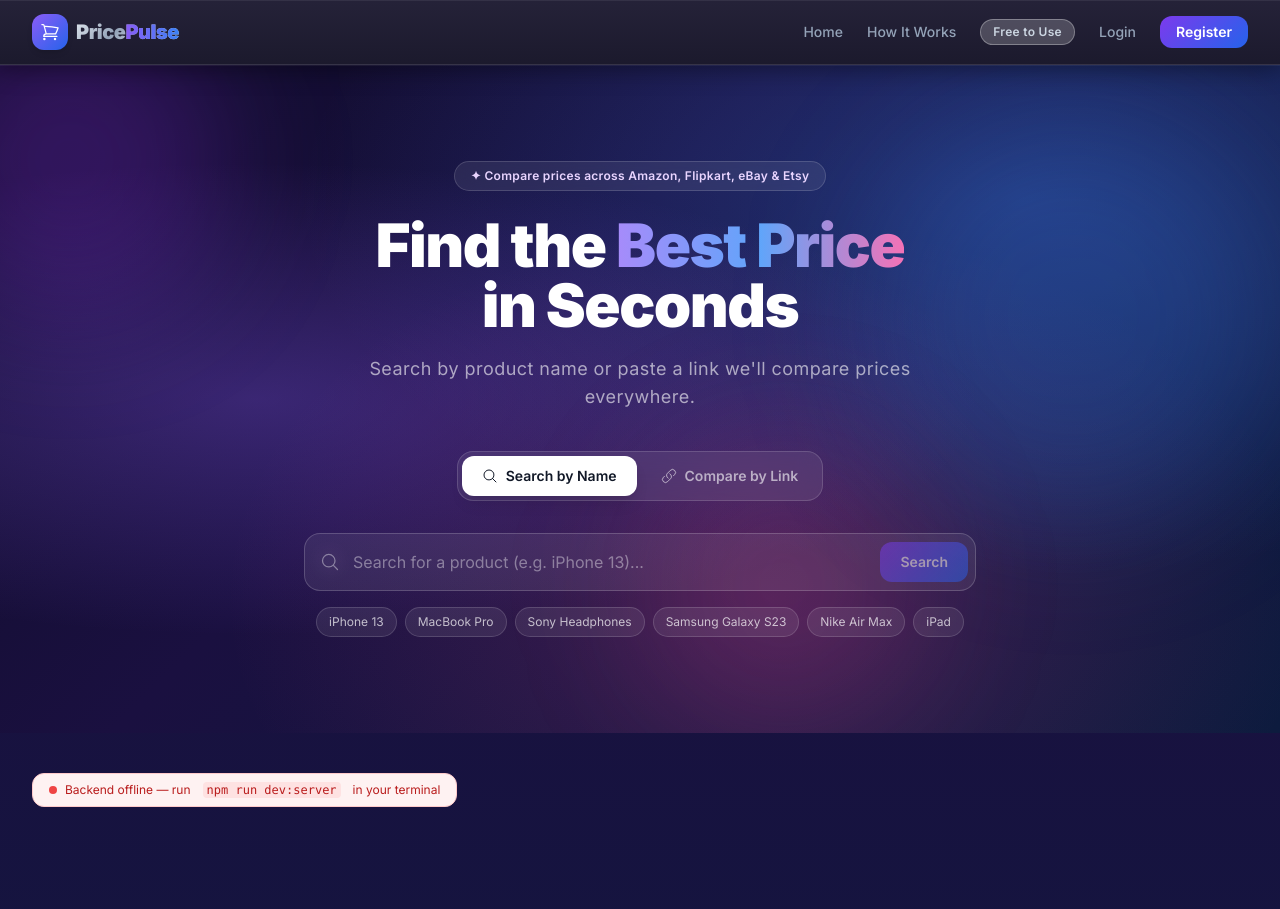
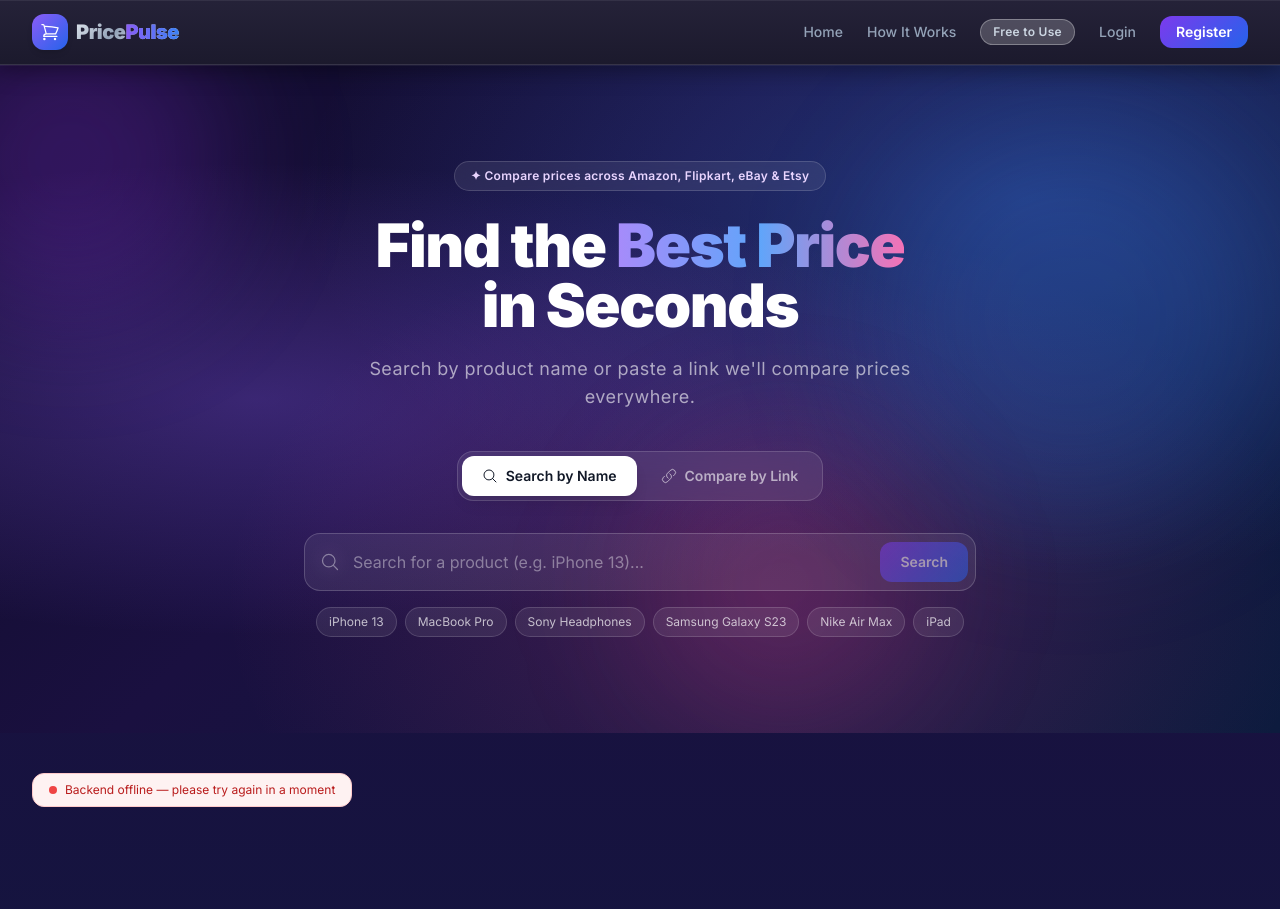
Before and after one commit to Project31104/pricepulse-fe, a React (Vite) app: page / in a window 1280 px wide. Shown: the top 909 px of the page. Built offline with nearby package versions, Linux system fonts and the light colour scheme; no server answers.

Commit message:
fix: simplify offline message in BackendStatus component

```diff
--- a/src/components/BackendStatus.jsx
+++ b/src/components/BackendStatus.jsx
@@ -31,8 +31,7 @@
       <div className="flex items-center gap-2 text-xs text-red-700 bg-red-50
                       border border-red-200 rounded-xl px-4 py-2 w-fit mb-6">
         <span className="w-2 h-2 rounded-full bg-red-500" />
-        Backend offline — run <code className="font-mono mx-1 bg-red-100 px-1 rounded">npm run dev:server</code>
-        in your terminal
+        Backend offline — please try again in a moment
       </div>
     );
   }
```
